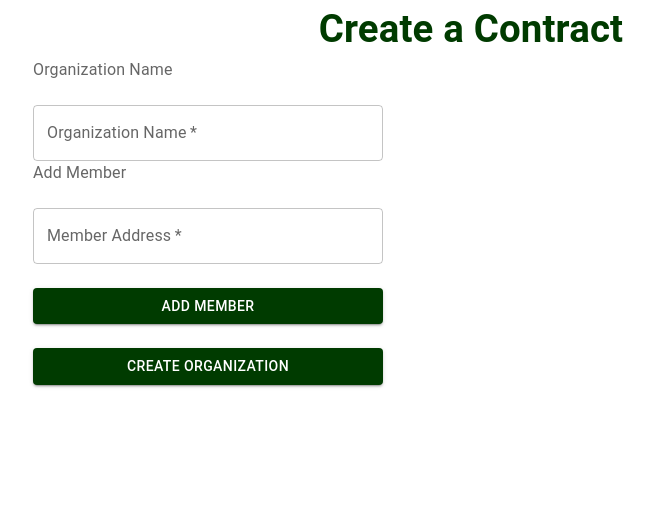
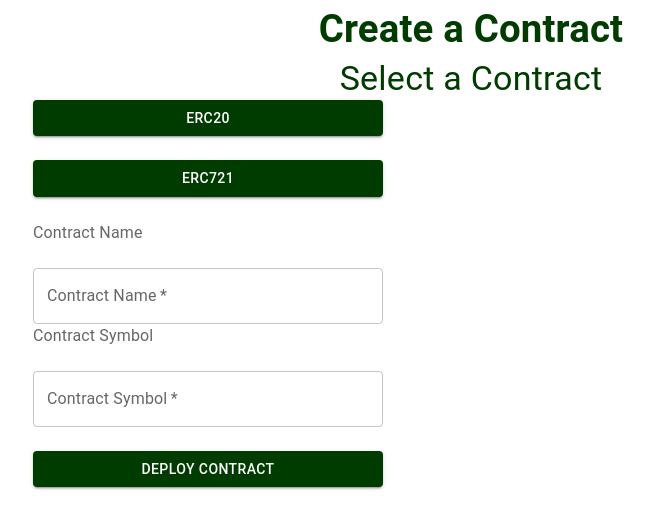
Before and after one commit to mrrobot16/contract-maker, a React (Create React App) app in the folder packages/ui-v0/: page / in a window 1280 px wide. Shown: the top 528 px of the page, without its empty margins (169-823 px from the left). Built offline with nearby package versions, Linux system fonts and the light colour scheme.

Commit message:
UI - switched input fields with ERC standard constructor parameters

```diff
--- a/packages/ui-v0/src/components/CreateContractForm.tsx
+++ b/packages/ui-v0/src/components/CreateContractForm.tsx
@@ -1,36 +1,29 @@
 import React, { useEffect } from "react";
-import { Box, Button, TextField, FormControl, FormLabel } from "@mui/material";
+import { Box, Button, TextField, FormControl, FormLabel, Typography } from "@mui/material";
 
 import { Web3 } from "services/web3/v1";
-import { Member } from "types";
-import { MemberList } from "components";
-import { convertToArrayOfAddresses } from "utils";
-import { APP_URL } from "utils/constants";
+import { ERCStandardContract } from "types";
+
+import { APP_URL, SUPPORTED_CONTRACTS } from "utils/constants";
 
 const formStyle = {
   display: "flex",
   flexDirection: "column",
 };
 
-const mockMembers: Member[] = [
-  { address: "0x5Db06acd673531218B10430bA6dE9b69913Ad545", amount: 0.00018 },
-  { address: "0x11bb17983E193A3cB0691505232331634B8FCa01", amount: 0.00018 },
-];
 
 const { REACT_APP_ENVIRONMENT: APP_ENV } = process.env;
 
 function CreateContractForm() {
+  const [contractType, setContractType] = React.useState<string>("");
   const [name, setName] = React.useState<string>("");
-  const [member, setMember] = React.useState<Member>({
-    address: "",
-    amount: 0,
-  });
-  const [members, setMembers] = React.useState<Member[]>([]);
+  const [symbol, setSymbol] = React.useState<string>("");
+  const [selectedContract, setSelectedContract] = React.useState<ERCStandardContract>({});
 
   const onChangeText = (textField: string, input: string) => {
     switch (textField) {
-      case "address":
-        setMember({ address: input, amount: "" });
+      case "symbol":
+        setSymbol(input);
         break;
       case "name":
         setName(input);
@@ -51,26 +44,17 @@ function CreateContractForm() {
   //   }
   // }
 
-  const addMember = () => {
-    if (!members.includes(member)) {
-      setMembers([...members, member]);
-    }
-  };
 
-  const removeMember = (index: number) => {
-    const newMembers = members.filter((item, i) => i !== index);
-    setMembers(newMembers);
-  };
+  const deployERCStandardContract = async () => {
 
-  const deployOrgContract = async () => {
     try {
       const web3 = await Web3.getInstance();
-      const contract = await web3.deployOrgContractV1(
+      const contract = await web3.deployContractV1(
         name,
-        convertToArrayOfAddresses(members),
+        symbol,
         0.00018
       );
-      if (APP_ENV == "development") {
+      if (APP_ENV === "development") {
         window.open(contract.url, "_blank");
       }
       callbackAfterDeployOrgContract(contract.address);
@@ -89,24 +73,57 @@ function CreateContractForm() {
   };
 
   const onSubmit = async () => {
-    deployOrgContract();
+    deployERCStandardContract();
   };
 
   const componentDidMount = () => {
     if (APP_ENV === "development") {
-      setName("TestUiOrg");
-      setMember({
-        address: "0x3D694A1C605e014b195FaA913e090e4BB9544FE3",
-        amount: 0.00018,
-      });
-      setMembers(mockMembers);
+      // setName("TestUiOrg");
+      // setMember({
+      //   address: "0x3D694A1C605e014b195FaA913e090e4BB9544FE3",
+      //   amount: 0.00018,
+      // });
+      // setMembers(mockMembers);
     }
   };
 
   useEffect(componentDidMount, []);
 
+  const SelectContractButtons = () => {
+    return(
+     <Box sx={formStyle}>
+      {
+        SUPPORTED_CONTRACTS.map((contract, index) => {
+          return (
+            <>
+              <Button
+                key={index}
+                variant="contained"
+                color="primary"
+                sx={{ width: 350 }}
+                onClick={()=>{
+                  setContractType(contract.type)
+                  setSelectedContract(contract)
+                }}
+              >
+                {contract.name}
+              </Button>
+              <br/>
+            </>
+          )
+        })
+      }
+     </Box>
+    )
+  }
+
   return (
     <Box sx={formStyle}>
+      <Box>
+        <Typography variant="h4" component="h4" align="center">
+          Select a Contract
+        </Typography>
+      </Box>
       {/* Form */}
       <Box
         component="form"
@@ -115,12 +132,23 @@ function CreateContractForm() {
           onSubmit();
         }}
       >
+
+        <SelectContractButtons />
+        {
+        selectedContract.name ? (
+        <Box>
+          <Typography variant="h6" component="h4">
+            Selected Contract {selectedContract.name}
+          </Typography>
+        </Box>
+        ) : ""
+        }
         <Box sx={formStyle}>
           <FormControl>
-            <FormLabel>Organization Name</FormLabel>
+            <FormLabel>Contract Name</FormLabel>
             <br />
             <TextField
-              label="Organization Name"
+              label="Contract Name"
               variant="outlined"
               onChange={(event) => onChangeText("name", event.target.value)}
               required={true}
@@ -128,32 +156,18 @@ function CreateContractForm() {
               sx={{ width: 350 }}
             />
           </FormControl>
-
           <FormControl>
-            <FormLabel>Add Member</FormLabel>
+            <FormLabel>Contract Symbol</FormLabel>
             <br />
-            <div style={{ display: "flex" }}>
-              <TextField
-                label="Member Address"
-                variant="outlined"
-                onChange={(event) =>
-                  onChangeText("address", event.target.value)
-                }
-                required={true}
-                value={member.address}
-                sx={{ width: 350 }}
-              />
-            </div>
+            <TextField
+              label="Contract Symbol"
+              variant="outlined"
+              onChange={(event) => onChangeText("symbol", event.target.value)}
+              required={true}
+              value={symbol}
+              sx={{ width: 350 }}
+            />
           </FormControl>
-          <br />
-          <Button
-            variant="contained"
-            color="primary"
-            sx={{ width: 350 }}
-            onClick={addMember}
-          >
-            Add Member
-          </Button>
           <br />
           {/* Submit */}
           <FormControl>
@@ -163,15 +177,11 @@ function CreateContractForm() {
               type="submit"
               sx={{ width: 350 }}
             >
-              Create Organization
+              Deploy { contractType} Contract
             </Button>
           </FormControl>
         </Box>
       </Box>
-      {/* List */}
-      {members.length > 0 ? (
-        <MemberList members={members} onRemoveMember={removeMember} />
-      ) : null}
     </Box>
   );
 }
```
